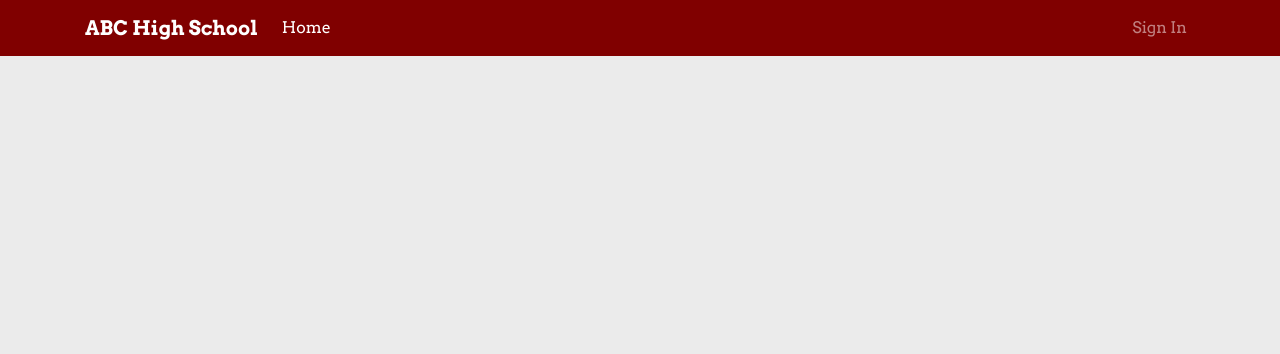
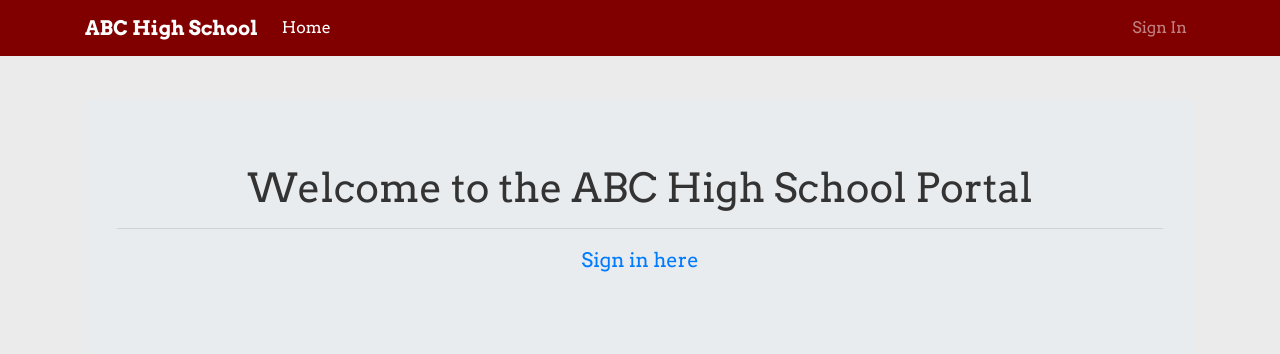
Before and after one commit to JacobCuke/SchoolManagement, a Django app: page / in a window 1280 px wide. Shown: the top 354 px of the page. Run offline with Django 3.2, Linux system fonts and the light colour scheme; some libraries are stand-ins or nearby versions.

Commit message:
Add welcome message to home page

```diff
--- a/school/templates/school/home.html
+++ b/school/templates/school/home.html
@@ -3,3 +3,11 @@
 {% block title %}
 - Home
 {% endblock title %}
+
+{% block display %}
+  <div class="jumbotron text-center">
+    <h1>Welcome to the ABC High School Portal</h1>
+    <hr>
+    <p class="lead"><a href="{% url 'login' %}">Sign in here</a></p>
+  </div>
+{% endblock display %}
```
Also changed, not shown: db.sqlite3.
